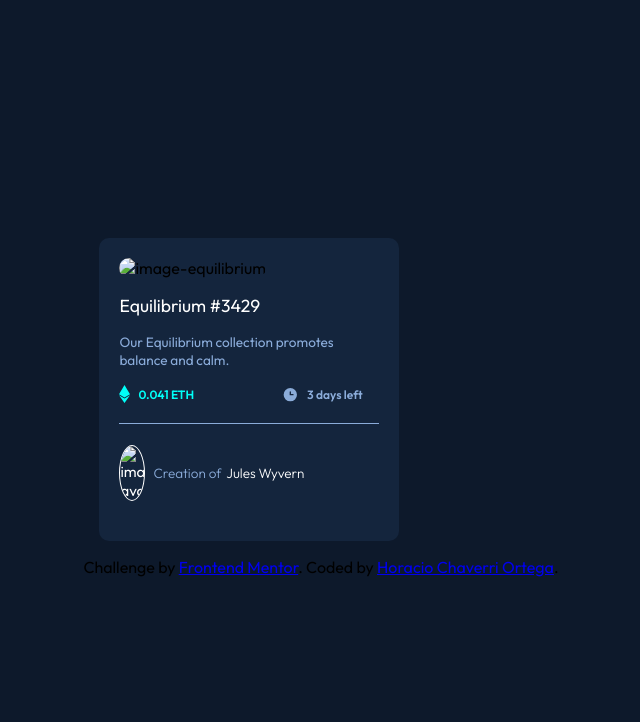
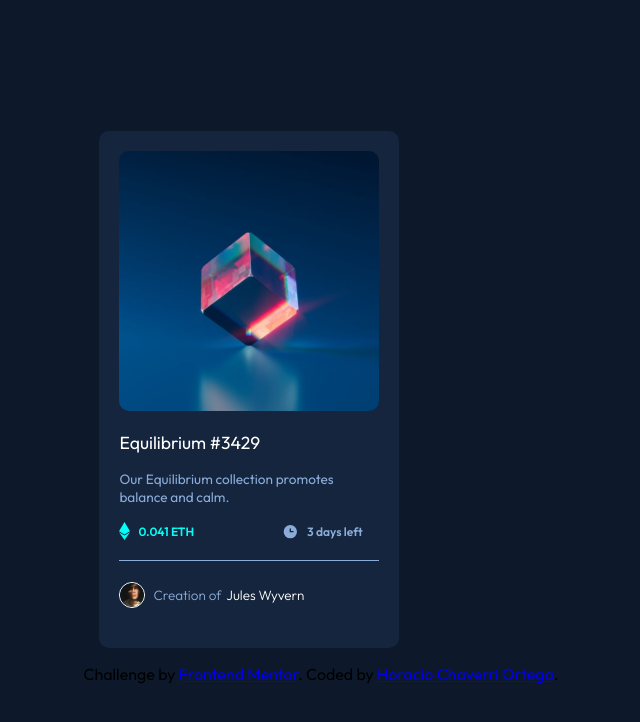
Before and after one commit to CHVSDi/NFT-preview-card-component, a plain HTML site: page index.html in a window 1280 px wide. Shown: the whole page, without its empty margins (319-959 px from the left). Drawn offline with Linux system fonts and the light colour scheme.

Commit message:
Update index.html

```diff
--- a/index.html
+++ b/index.html
@@ -13,7 +13,7 @@
   <main>
     <div id="card">
       <div class="img">
-        <img src="./images/image-equilibrium.jpg" alt="image-equilibrium">
+        <img src="./image-equilibrium.jpg" alt="image-equilibrium">
         <div class="obj">
           <svg class="view" width="48" height="48" xmlns="http://www.w3.org/2000/svg"><g fill="none" fill-rule="evenodd"><path d="M0 0h48v48H0z"/><path d="M24 9C14 9 5.46 15.22 2 24c3.46 8.78 12 15 22 15 10.01 0 18.54-6.22 22-15-3.46-8.78-11.99-15-22-15Zm0 25c-5.52 0-10-4.48-10-10s4.48-10 10-10 10 4.48 10 10-4.48 10-10 10Zm0-16c-3.31 0-6 2.69-6 6s2.69 6 6 6 6-2.69 6-6-2.69-6-6-6Z" fill="#FFF" fill-rule="nonzero"/></g></svg>
         </div>
@@ -41,7 +41,7 @@
       </div>
       <div class="line"></div>
       <div id="credits">
-        <img id="picture" src="./images/image-avatar.png" alt="image-avatar">
+        <img id="picture" src="./image-avatar.png" alt="image-avatar">
         <p id="creator">
           Creation of
         </p>
```
